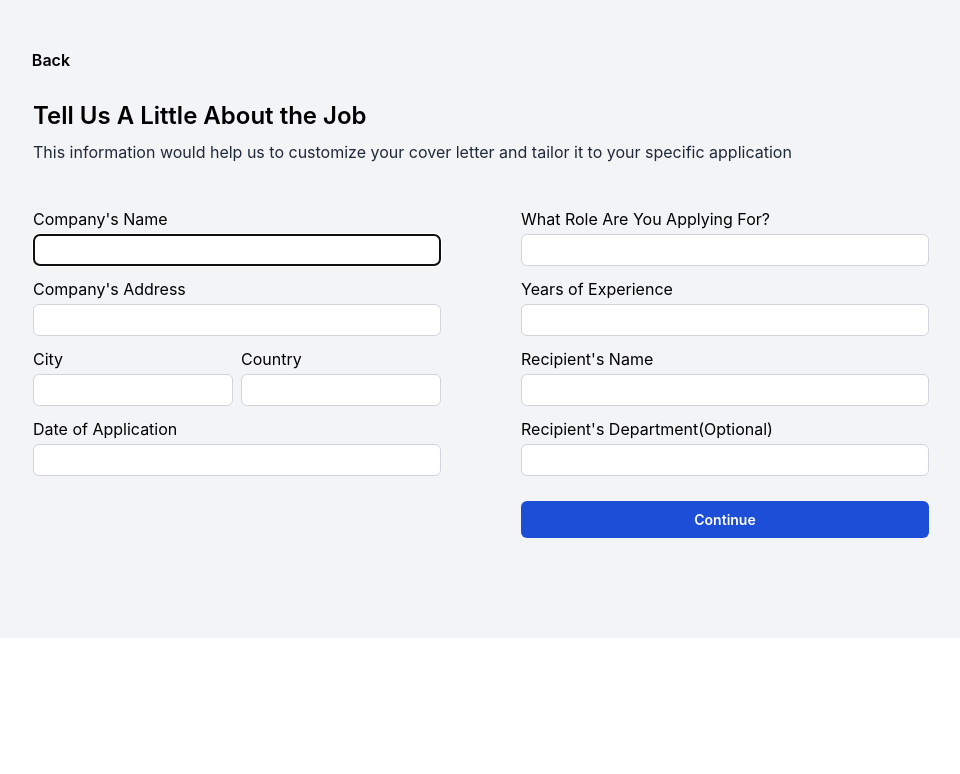
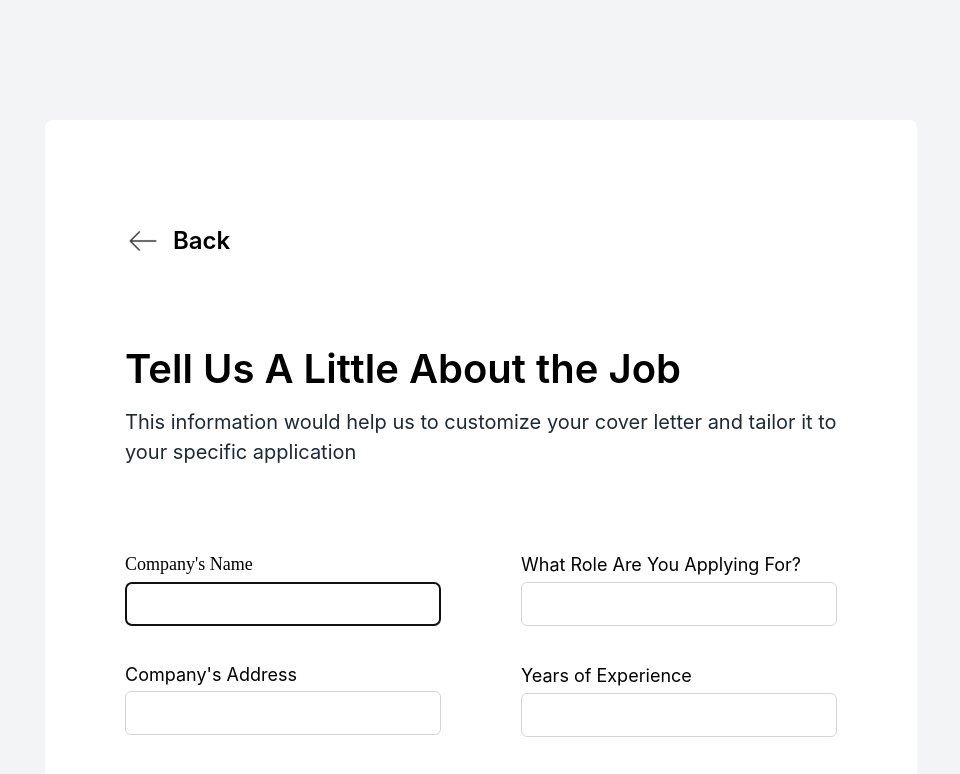
Before and after one commit to alamadrid01/Bot, a React (Create React App) app: page /upload-data in a window 1280 px wide. Shown: the top 774 px of the page, without its empty margins (159-1119 px from the left). Built offline with nearby package versions, Linux system fonts and the light colour scheme.

Commit message:
style: Update of the input page

```diff
--- a/src/components/input/InputData.js
+++ b/src/components/input/InputData.js
@@ -1,5 +1,6 @@
 import React, {useState} from 'react'
 import {useNavigate} from 'react-router-dom'
+import back from './asesets/arrow.png';
 function InputData() {
 
     const [companyName, setCompanyName] = useState('')
@@ -60,57 +61,59 @@ function InputData() {
 
 
   return (
-    <div >
-        <main className=' md:px-[15%] px-[5%] h-sreen pt-12 ' >
-            <button onClick={clickHandler} className='relative right-[48%] font-semibold'>
-                Back
+    <div className='bg-red px-10 md:px-[204px] md:py-[120px] py-10'>
+        <main className=' md:px-[80px] px-[80px] rounded-lg h-sreen pt-12 bg-white ' >
+            <button onClick={clickHandler} className='flex  mt-[55px] gap-3 font-semibold'>
+                <img src={back} className='h-[36px] w-[36px]' alt="" />
+                <span className='text-[24px]'>Back</span>
             </button>
-            <h1 className="title mt-7 text-left font-semibold text-2xl">Tell Us A Little About the Job</h1>
-            <p className="subtitle text-left text-gray-800 mt-2">This information would help us to customize your cover letter and tailor it to your specific application</p>
-            <form action="post" onSubmit={submit} className="form grid w-[100%]  md:grid-cols-2 md:gap-20 gap-12 my-[40px] grid-cols-1 ">
+            <h1 className="title mt-[80px] text-left font-semibold text-[40px]">Tell Us A Little About the Job</h1>
+            <p className="subtitle text-left text-gray-800 mt-2 text-[20px]">This information would help us to customize your cover letter and tailor it to your specific application</p>
+            <form action="post" onSubmit={submit} className="form grid w-[100%]  md:grid-cols-2 md:gap-20 gap-12 my-[80px] grid-cols-1 ">
                 <div className="left">
-                    <div className="a flex flex-col text-left mb-2 ">
-                        <label className='my-[3px]'>Company's Name</label>
-                        <input  className='px-3 py-[3px] border-[1.5px] border-gray-300 rounded-md' onChange={companyHandler} autoFocus type="text" value={companyName} id="companyName" />
+                    <div className="a flex font-manrope flex-col text-left mb-[2rem] ">
+                        <label className='my-[4px] text-[18px]'>Company's Name</label>
+                        <input  className='px-3 py-[9px] border-[1.5px] border-gray-300 rounded-md' onChange={companyHandler} autoFocus type="text" value={companyName} id="companyName" />
                     </div>
-                    <div className="a flex flex-col text-left mb-2 ">
-                        <label className='my-[3px]'>Company's Address</label>
-                        <input className='px-3 py-[3px] border-[1.5px] border-gray-300 rounded-md' onChange={companyAddressHandler} type="text" value={companyAddress} id="companyName" />
+                    <div className="a flex flex-col text-left mb-[2rem] ">
+                        <label className='my-[3px] text-[18px]'>Company's Address</label>
+                        <input className='px-3 py-[9px] border-[1.5px] border-gray-300 rounded-md' onChange={companyAddressHandler} type="text" value={companyAddress} id="companyName" />
                     </div>
-                    <div className="a grid grid-cols-2 gap-2 mb-2   ">
+                    <div className="a grid grid-cols-2 gap-2 mb-[2rem]   ">
                         <div className="b flex flex-col text-left ">
-                            <label className='my-[3px]'>City</label>
-                            <input className='px-3 py-[3px] border-[1.5px] border-gray-300 rounded-md' onChange={cityHandler} type="text" value={city} id="companyName" />
+                            <label className='my-[4px] text-[18px]'>City</label>
+                            <input className='px-3 py-[9px] border-[1.5px] border-gray-300 rounded-md' onChange={cityHandler} type="text" value={city} id="companyName" />
                         </div>
                         <div className="b  flex flex-col text-left">
-                            <label className='my-[3px]'>Country</label>
-                            <input className='px-3 py-[3px] border-[1.5px] border-gray-300 rounded-md' onChange={countryHandler} type="text" value={country} id="companyName" />
+                            <label className='my-[3px] text-[18px]'>Country</label>
+                            <input className='px-3 py-[9px] border-[1.5px] border-gray-300 rounded-md' onChange={countryHandler} type="text" value={country} id="companyName" />
                         </div>
                     </div>
                     <div className="a flex flex-col text-left">
-                        <label className='my-[3px]'>Date of Application</label>
-                        <input className='px-3 py-[3px] border-[1.5px] border-gray-300 rounded-md' onChange={dateHandler} type="text" value={date} id="companyName" />
+                        <label className='my-[4px] text-[18px]'>Date of Application</label>
+                        <input className='px-3 py-[9px] border-[1.5px] border-gray-300 rounded-md' onChange={dateHandler} type="text" value={date} id="companyName" />
                     </div>
+                    <button type='submit' disabled={show} className='px-5 w-[100%] py-4 mt-[3rem] mb-[100px] text-[18px] text-white bg-blue-700  font-semibold rounded-md'>Continue</button>
                 </div>
 
                 <div className="right mt-[-2rem] md:mt-0 ">
-                    <div className="a flex flex-col text-left mb-2 ">
-                        <label className='my-[3px]'>What Role Are You Applying For?</label>
-                        <input className='px-3 py-[3px] border-[1.5px] border-gray-300 rounded-md' type="text" onChange={roleHandler} value={role} id="companyName" />
+                    <div className="a flex flex-col text-left mb-[2rem] ">
+                        <label className='my-[4px] text-[18px]'>What Role Are You Applying For?</label>
+                        <input className='px-3 py-[9px] border-[1.5px] border-gray-300 rounded-md' type="text" onChange={roleHandler} value={role} id="companyName" />
                     </div>
-                    <div className="a flex flex-col text-left mb-2 ">
-                        <label className='my-[3px]'>Years of Experience</label>
-                        <input className='px-3 py-[3px] border-[1.5px] border-gray-300 rounded-md' type="text" onChange={yearsHandler} value={years} id="companyName" />
+                    <div className="a flex flex-col text-left mb-[2rem] ">
+                        <label className='my-[4px] text-[18px]'>Years of Experience</label>
+                        <input className='px-3 py-[9px] border-[1.5px] border-gray-300 rounded-md' type="text" onChange={yearsHandler} value={years} id="companyName" />
                     </div>
-                    <div className="a flex flex-col text-left mb-2 ">
-                            <label className='my-[3px]'>Recipient's Name</label>
-                            <input className='px-3 py-[3px] border-[1.5px] border-gray-300 rounded-md' type="text" onChange={nameHandler} value={name} id="companyName" />
+                    <div className="a flex flex-col text-left mb-[2rem] ">
+                            <label className='my-[4px] text-[18px]'>Recipient's Name</label>
+                            <input className='px-3 py-[9px] border-[1.5px] border-gray-300 rounded-md' type="text" onChange={nameHandler} value={name} id="companyName" />
                     </div>
                     <div className="a flex flex-col text-left">
-                        <label className='my-[3px]'>Recipient's Department(Optional)</label>
-                        <input className='px-3 py-[3px] border-[1.5px] border-gray-300 rounded-md' type="text" onChange={departmentHandler} value={department} id="companyName" />
+                        <label className='my-[4px] text-[18px]'>Recipient's Department(Optional)</label>
+                        <input className='px-3 py-[9px] border-[1.5px] border-gray-300 rounded-md' type="text" onChange={departmentHandler} value={department} id="companyName" />
                     </div>
-                    <button type='submit' disabled={show} className='px-5 w-[100%] py-2 mt-[25px] mb-[100px] text-[14px] text-white bg-blue-700  font-semibold rounded-md'>Continue</button>
+
                 </div>
 
             </form>
--- a/src/components/sectionOne/SectionOne.js
+++ b/src/components/sectionOne/SectionOne.js
@@ -9,8 +9,8 @@ function SectionOne() {
     <div>
          <main className="flex h-[60vh] bg-blue-900 md:px-3 md:py-5 relative ">
         <div className="text flex-col flex md:px-20 px-[1rem] h-[50vh] md:h-[auto] w-[30%] justify-center items-center flex-auto">
-          <h1 className='font-bold  text-4xl md:text-4xl  text-white'>Create a Job-Landing Cover Letter in seconds</h1>
-          <p className='text-white text-[16px] '>100% Automated and Free</p>
+          <h1 className='font-bold  text-4xl mr-[20px] text-left pr-[10px] md:pr-[0] md:text-4xl  text-white'>Create a Job-Landing Cover Letter in seconds</h1>
+          <p className='text-white text-[20px] mt-3 md:text-[16px] '>100% Automated and Free</p>
         </div>
         <div className="shape hidden md:flex flex-auto">
             <img className='w-[600px] bottom-[-105px] relative h-[300px]' src={pic} alt="" />
--- a/tailwind.config.js
+++ b/tailwind.config.js
@@ -2,7 +2,11 @@
 module.exports = {
   content: ["./src/**/*.{html,js}"],
   theme: {
-    extend: {},
+    extend: {
+      fontFamily: {
+        'manrope': 'Manrope',
+      }
+    },
   },
   plugins: [],
 }
```
Also changed, not shown: src/components/input/asesets/arrow.png (added), src/components/input/asesets/back.png (added).
